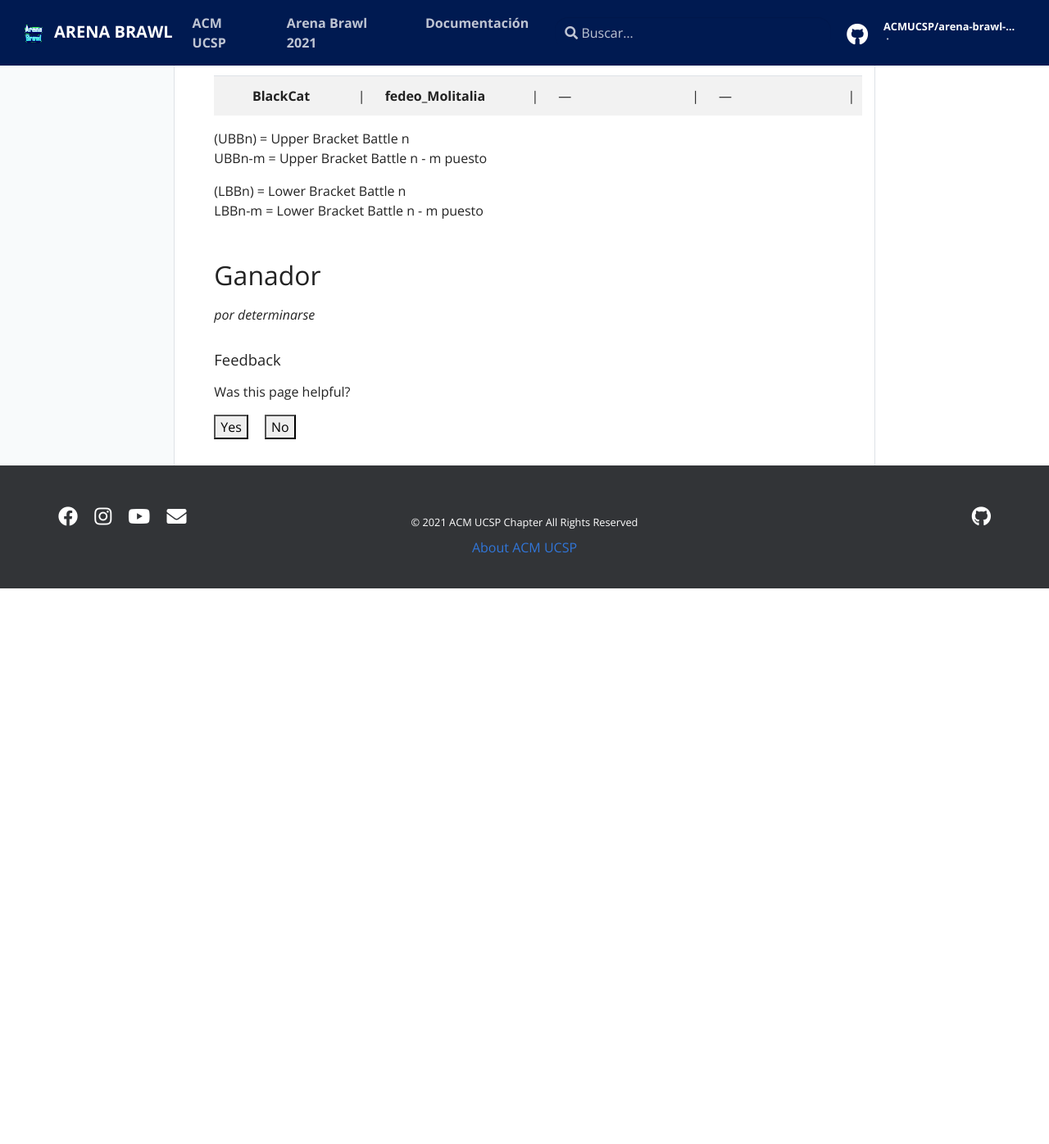
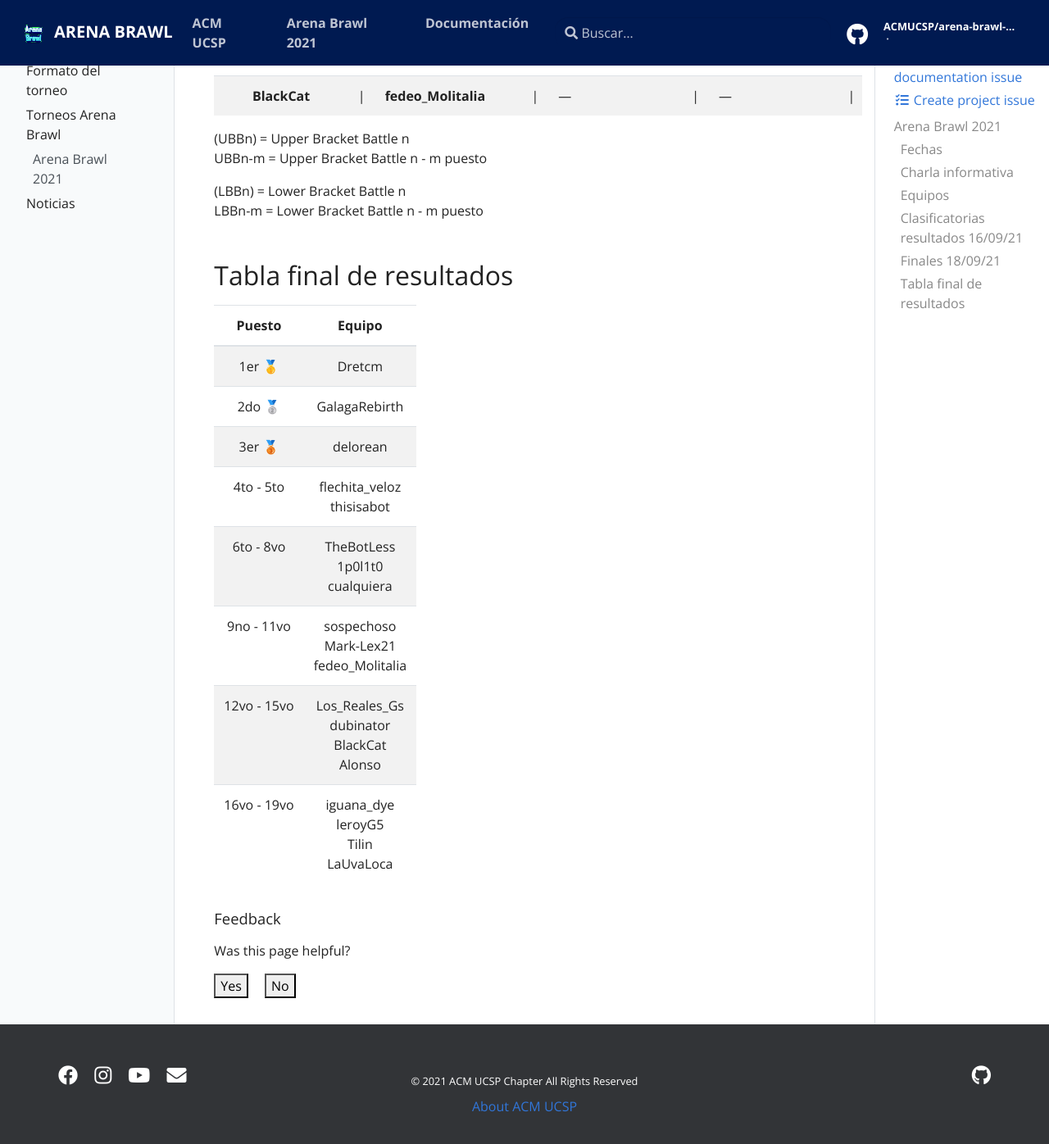
Before and after one commit to ACMUCSP/arena-brawl-wiki, a Jekyll site: the page built from _docs/torneos/ab21.md, in a window 1280 px wide and 1400 px high, scrolled down 4299 px. Shown: the top 1396 px of the window at 82% size. Built offline with Jekyll 4.4.1, drawn with Linux system fonts in a browser that asks for light colours; before the commit the page ends 5017 px from its top, so only the background shows below that; some of the changed text lies outside the part shown.

Commit message:
Add final scoreboard

```diff
--- a/_docs/torneos/ab21.md
+++ b/_docs/torneos/ab21.md
@@ -109,6 +109,15 @@
 
 
 
-## Ganador
+## Tabla final de resultados
 
-*por determinarse*
+| Puesto | Equipo |
+|:--:|:--:|
+| 1er 🥇 | Dretcm |
+| 2do 🥈 | GalagaRebirth |
+| 3er 🥉 | delorean |
+| 4to - 5to | flechita\_veloz <br> thisisabot |
+| 6to - 8vo | TheBotLess <br> 1p0l1t0 <br> cualquiera |
+| 9no - 11vo | sospechoso <br> Mark-Lex21 <br> fedeo\_Molitalia |
+| 12vo - 15vo | Los\_Reales\_Gs <br> dubinator <br> BlackCat <br> Alonso |
+| 16vo - 19vo |iguana\_dye <br> leroyG5 <br> Tilin <br> LaUvaLoca |
```
Also changed, not shown: other parts of _docs/torneos/ab21.md (+45 -45 lines).
